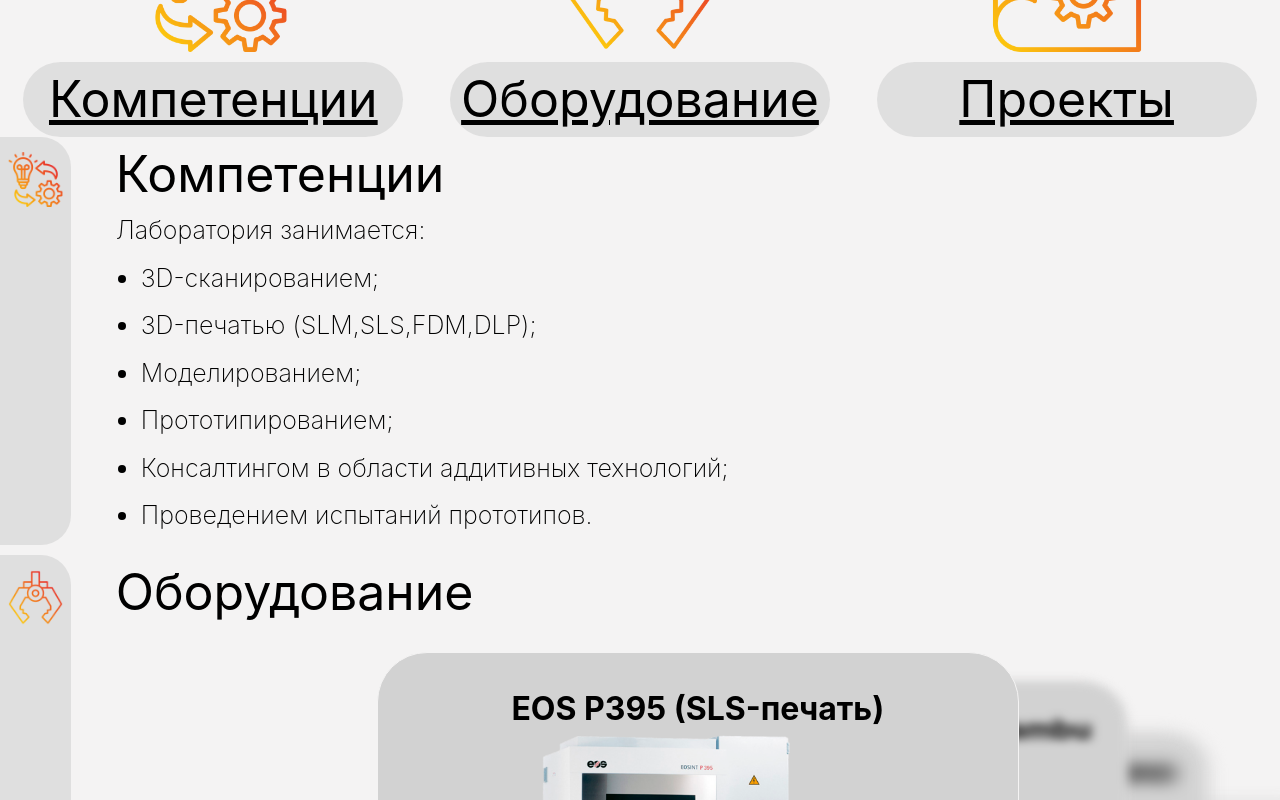
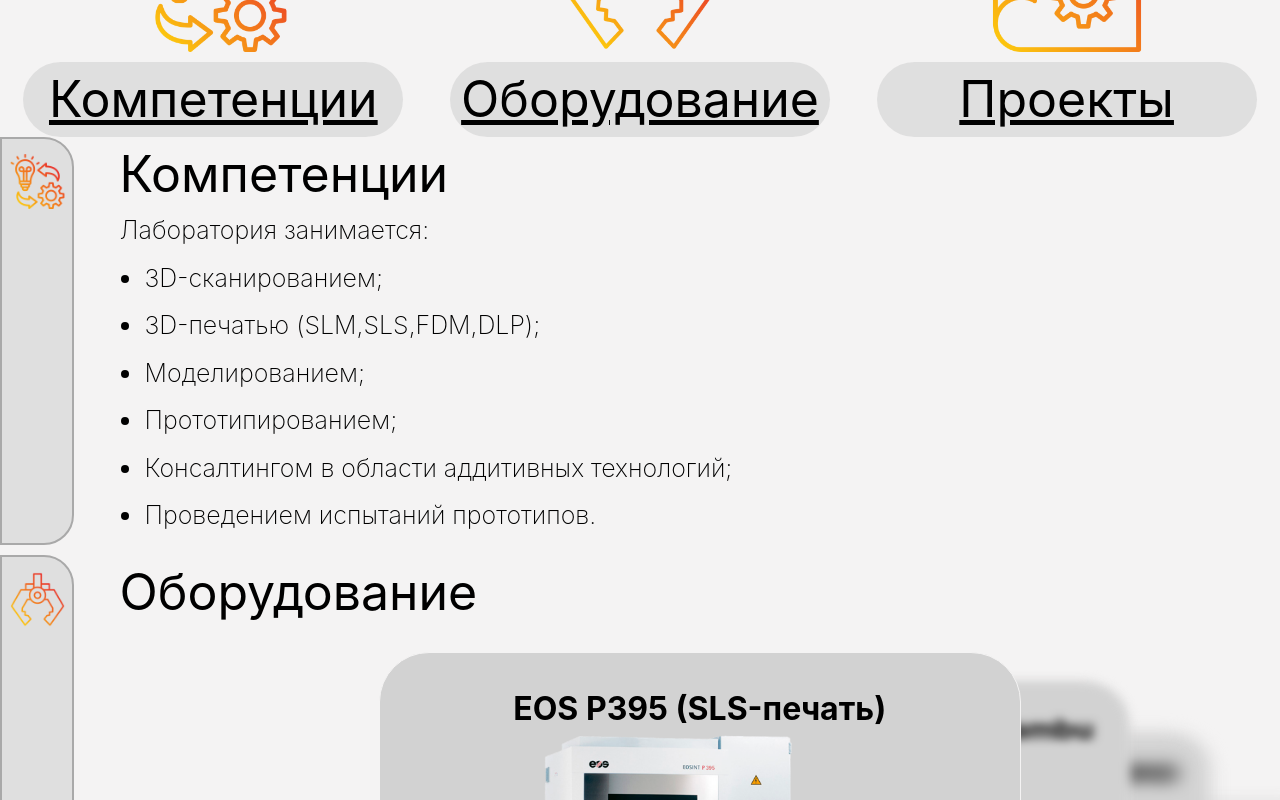
Before and after one commit to Ninzalo/mai, a React (Vite) app: page / in a window 1280 px wide. Shown: the part 1060-1860 px from the top of the page. Built offline with nearby package versions, Linux system fonts and the light colour scheme.

Commit message:
feat(bookmark): add bookmark border

```diff
--- a/src/components/Bookmark.css
+++ b/src/components/Bookmark.css
@@ -4,7 +4,8 @@
   display: flex;
   flex-direction: column;
 
-  border: none;
+  /* border: none; */
+  border: 2px solid darkgray;
   border-top-right-radius: 30px;
   border-bottom-right-radius: 30px;
 
```
